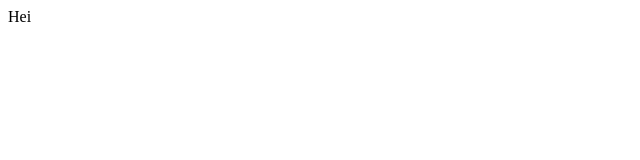
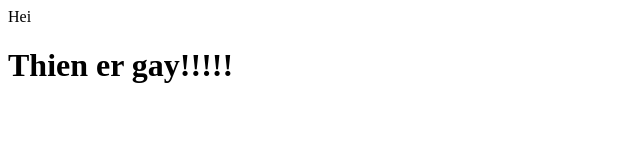
Before and after one commit to MrNico073/Hallo, a plain HTML site: page index.html in a window 1280 px wide. Shown: the whole page, without its empty margins (0-640 px from the left). Drawn offline with Linux system fonts and the light colour scheme.

Commit message:
Update index.html

```diff
--- a/index.html
+++ b/index.html
@@ -1,3 +1,6 @@
 <body>
     <p>Hei</p>
+    <h1>
+        Thien er gay!!!!!
+    </h1>
 </body>
```
